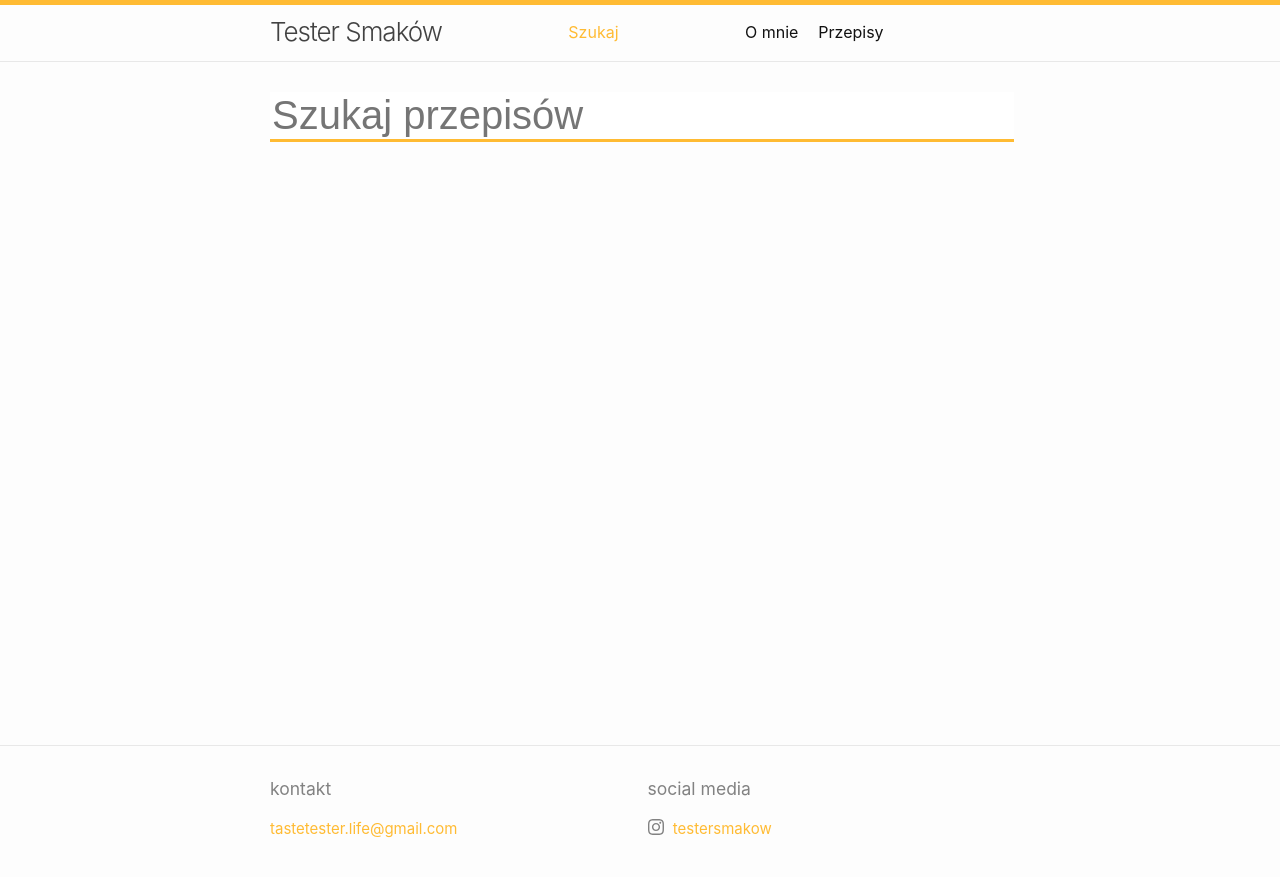
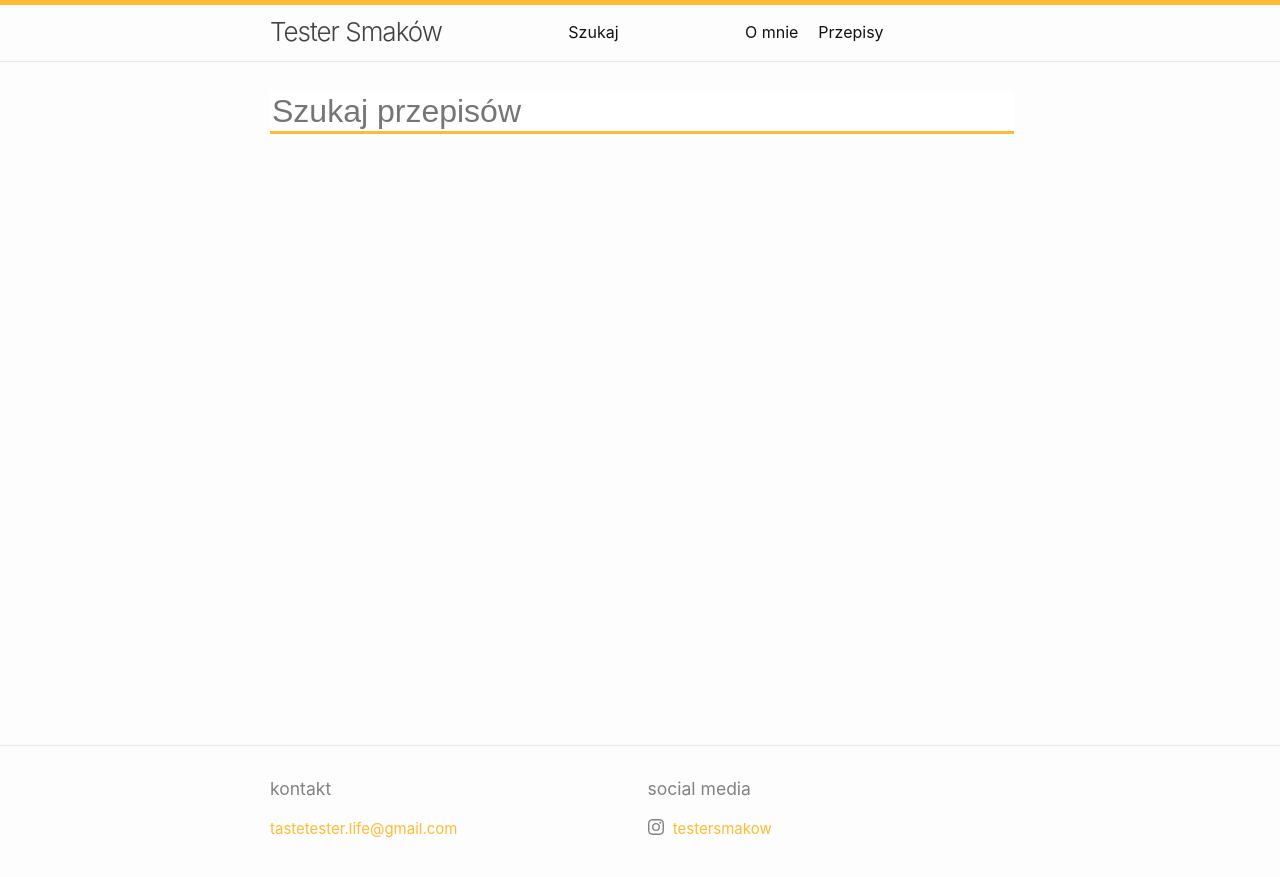
Before and after one commit to bartekpacia/cooking-blog, a Jekyll site: the page built from search.html, in a window 1280 px wide. Shown: the top 877 px of the page. Built offline with Jekyll 4.4.1, drawn with Linux system fonts in a browser that asks for light colours; comment, search, counter and statistics services are not loaded.

Commit message:
improved search page layout

```diff
--- a/_includes/header.html
+++ b/_includes/header.html
@@ -7,10 +7,7 @@
       {{ site.title | escape }}
     </a>
 
-    <div class="search">
-      <a class="page-link" href="{{ site.baseurl }}/search">Szukaj</a>
-    </div>
-
+    <a class="page-link search__link" href="{{ site.baseurl }}/search">Szukaj</a>
 
     <nav class="site-nav">
 
--- a/_layouts/default.html
+++ b/_layouts/default.html
@@ -21,8 +21,8 @@
           searchInput: document.getElementById('search-input'),
           resultsContainer: document.getElementById('results-container'),
           json: '{{ site.baseurl }}/search.json',
-          searchResultTemplate: '<li><a href="{url}"">{title}</a></li>',
-          noResultsText: 'No results found',
+          searchResultTemplate: '<div class="search__result"><a href="{url}"">{title}</a></div>',
+          noResultsText: 'Brak wyników',
           limit: 10,
           fuzzy: false,
           exclude: ['Welcome']
--- a/_sass/minima/_layout.scss
+++ b/_sass/minima/_layout.scss
@@ -39,24 +39,34 @@
 .search {
 }
 
+.search__link {
+  color: $text-color;
+
+  &:visited {
+    color: $text-color;
+  }
+
+  &:hover {
+    color: $color-accent;
+  }
+}
+
 .search__input {
   width: 100%;
-  @include relative-font-size(2.5);
+  @include relative-font-size(2);
   border: none;
   outline: none;
   border-bottom: 3px solid $color-accent;
 }
 
-.search__results {
-  background-color: whitesmoke;
+.search__results-list {
+}
 
-  li {
-    margin-top: 5px;
-    border: 2px solid $color-accent;
-    padding: $spacing-unit / 4;
-    list-style: none;
-    line-height: normal;
-  }
+.search__result {
+  @include relative-font-size(1.5);
+  margin-top: 5px;
+  padding: $spacing-unit / 4;
+  padding-left: 0;
 }
 
 header .wrapper {
@@ -235,28 +245,6 @@ header .wrapper {
   margin-bottom: $spacing-unit;
 }
 
-// p.post-meta {
-//   margin-bottom: 4px;
-// }
-
-// .post-meta {
-//   font-size: $small-font-size;
-//   color: $grey-color;
-
-//   &.date-published {
-//     margin-right: 2px;
-//   }
-
-//   &.category {
-//     background-color: $grey-color-light;
-//     padding: 2px 3px;
-//   }
-
-//   &.difficulty {
-//     margin-left: 7px;
-//   }
-// }
-
 .meta {
   display: flex;
   flex-wrap: wrap;
--- a/search.html
+++ b/search.html
@@ -5,5 +5,5 @@ permalink: /search/
 
 <div class="search">
     <input type="text" class="search__input" id="search-input" placeholder="Szukaj przepisów">
-    <div class="search__results" id="results-container"></div>
+    <div class="search__result-list" id="results-container"></div>
 </div>
```
